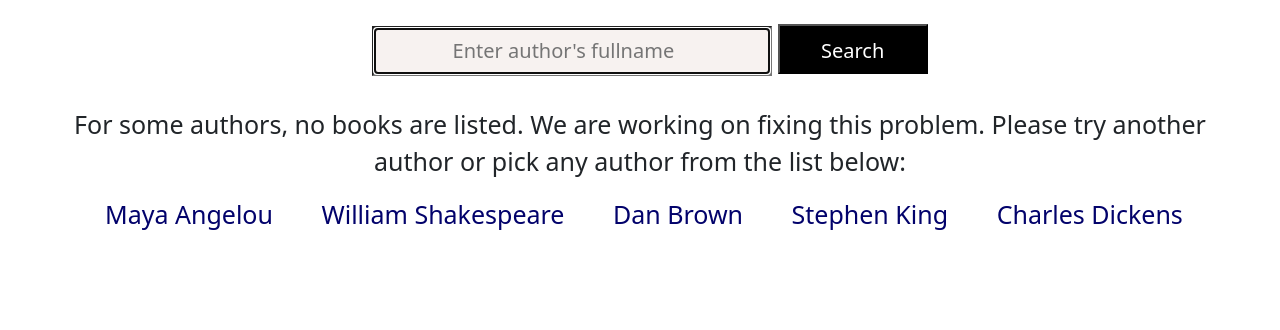
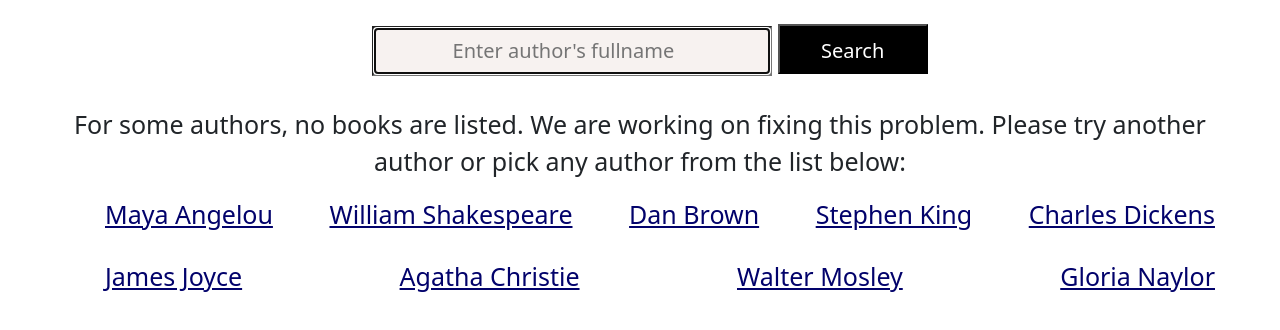
Before and after one commit to MelkWold/sba4_javascript_web_application, a plain HTML site: page index.html in a window 1280 px wide. Shown: the part 186-516 px from the top of the page. Drawn offline with nearby package versions, Linux system fonts and the light colour scheme.

Commit message:
author examples added

```diff
--- a/index.html
+++ b/index.html
@@ -31,8 +31,10 @@
     <li>Dan Brown</li>
     <li>Stephen King</li>
     <li>Charles Dickens</li>
-    <li></li>
-    <li></li>
+    <li>James Joyce</li>
+    <li>Agatha Christie</li>
+    <li>Walter Mosley</li>
+    <li>Gloria Naylor</li>
 </ul>
 
 <br>
--- a/styles/style.css
+++ b/styles/style.css
@@ -59,6 +59,9 @@ button {
     font-size: 25px;
     color: rgb(2, 2, 107);
     margin-left: 65px;
+    margin-right: 65px;
+    text-decoration: underline;
+    gap: 25px;
 }
 
 #mainP {
```
